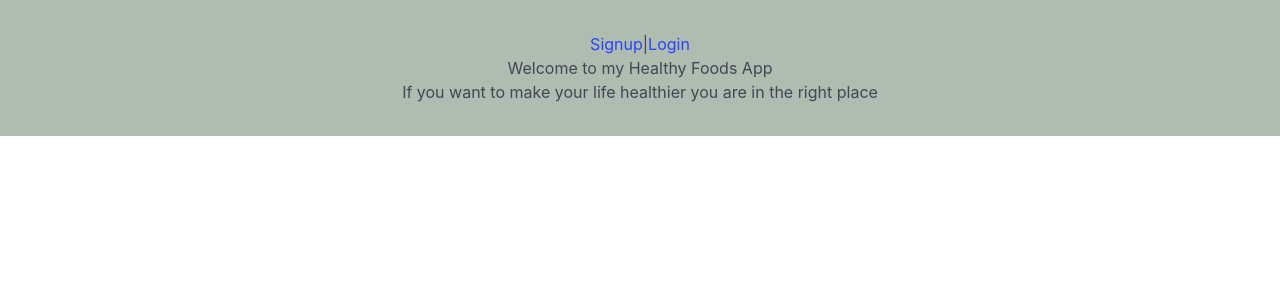
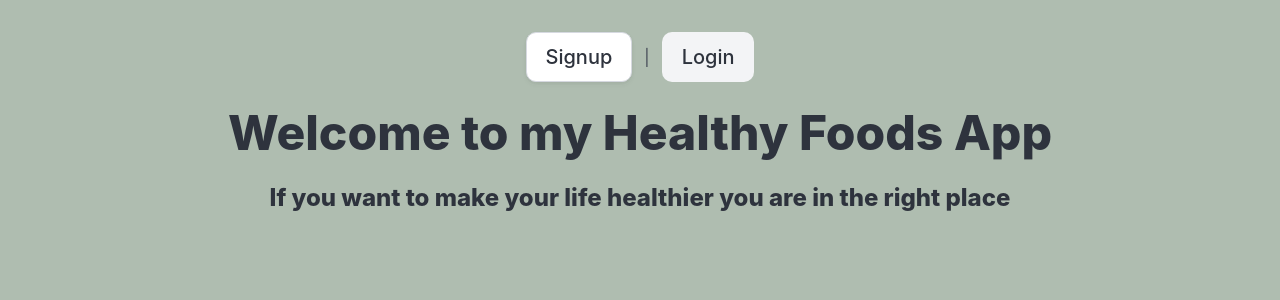
Before and after one commit to shouq3s/healthyFoods-frontend, a React (Vite) app: page / in a window 1280 px wide. Shown: the top 300 px of the page. Built offline with nearby package versions, Linux system fonts and the light colour scheme; no server answers.

Commit message:
add bulma css to home  page

```diff
--- a/src/components/NavBar.jsx
+++ b/src/components/NavBar.jsx
@@ -4,11 +4,9 @@ import { Link } from 'react-router'
 function NavBar() {
   return (
     <>
-
      <nav  className="tabs is-centered is-boxed">
      <div className="container">
      <ul>
-
      <Link to='/healthyfoods'>HealthyFoods </Link>|
      <Link to='/healthydrinks'>healthy Drink   </Link>|
      <Link to='/healthyfoods/new'> Add HealthyFoods</Link> |
--- a/src/pages/Home.jsx
+++ b/src/pages/Home.jsx
@@ -3,14 +3,18 @@ import { Link } from 'react-router'
 Link
 function Home() {
   return (
-    <>
-     <Link to='/signup'>Signup</Link>|
-     <Link to='/login'>Login</Link>
+    // https://bulma.io/documentation/layout/hero/
+    <section className="hero is-fullheight ">
+       <div>
+       <div className="buttons is-centered ">
+     <Link to='/signup'  className="button is-medium">Signup</Link>|
+     <Link to='/login' className="button is-light is-medium ">Login</Link>
+     </div>
+      <h1 className="title is-1 ">Welcome to my Healthy Foods App</h1>
+      <h2  className="title is-4"> If you want to make your life healthier you are in the right place</h2>
+      </div>
+      </section>
 
-      <h1>Welcome to my Healthy Foods App</h1>
-      <h2> If you want to make your life healthier you are in the right place</h2>
-
-    </>
   )
 }
 
```
